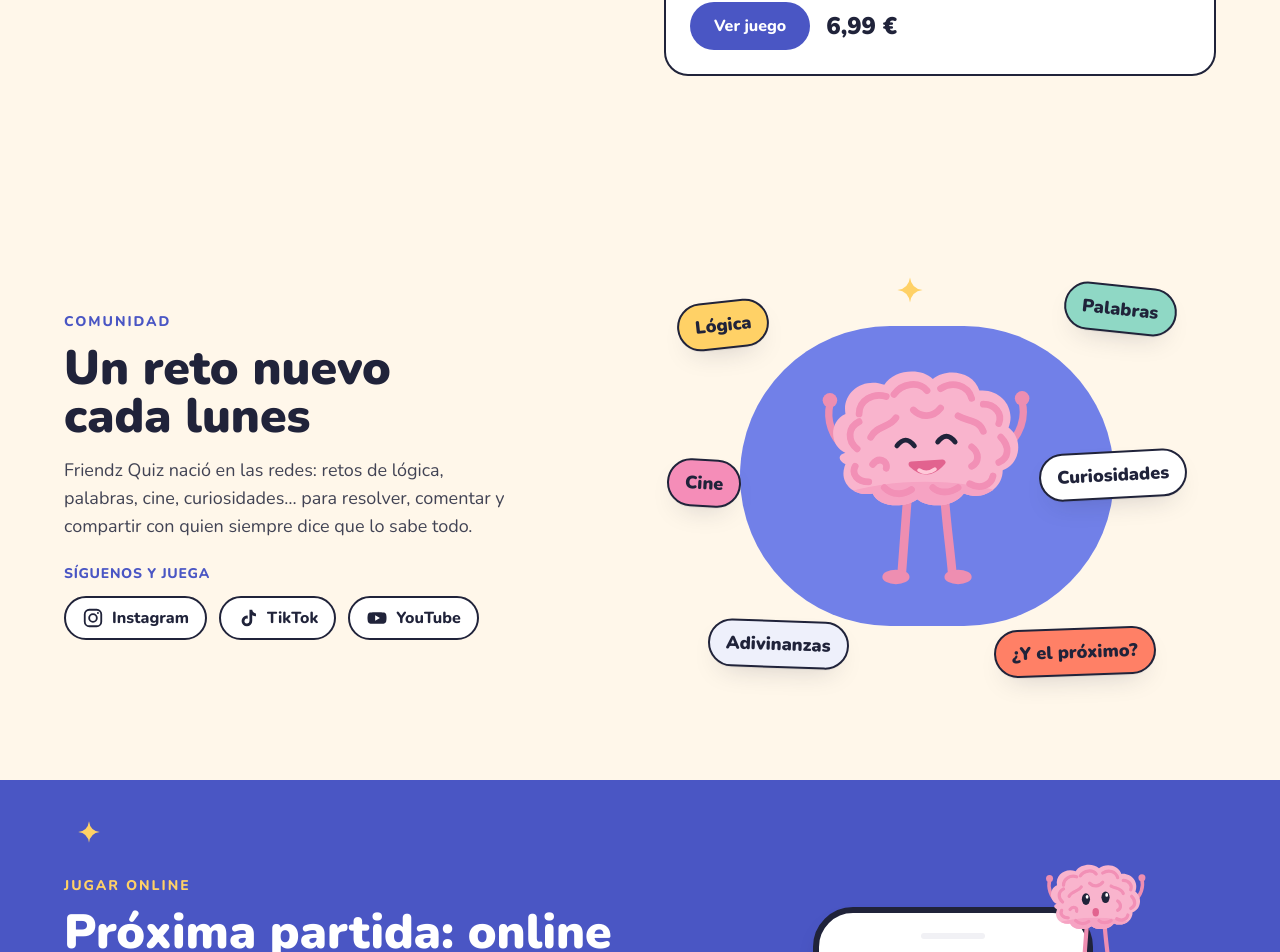
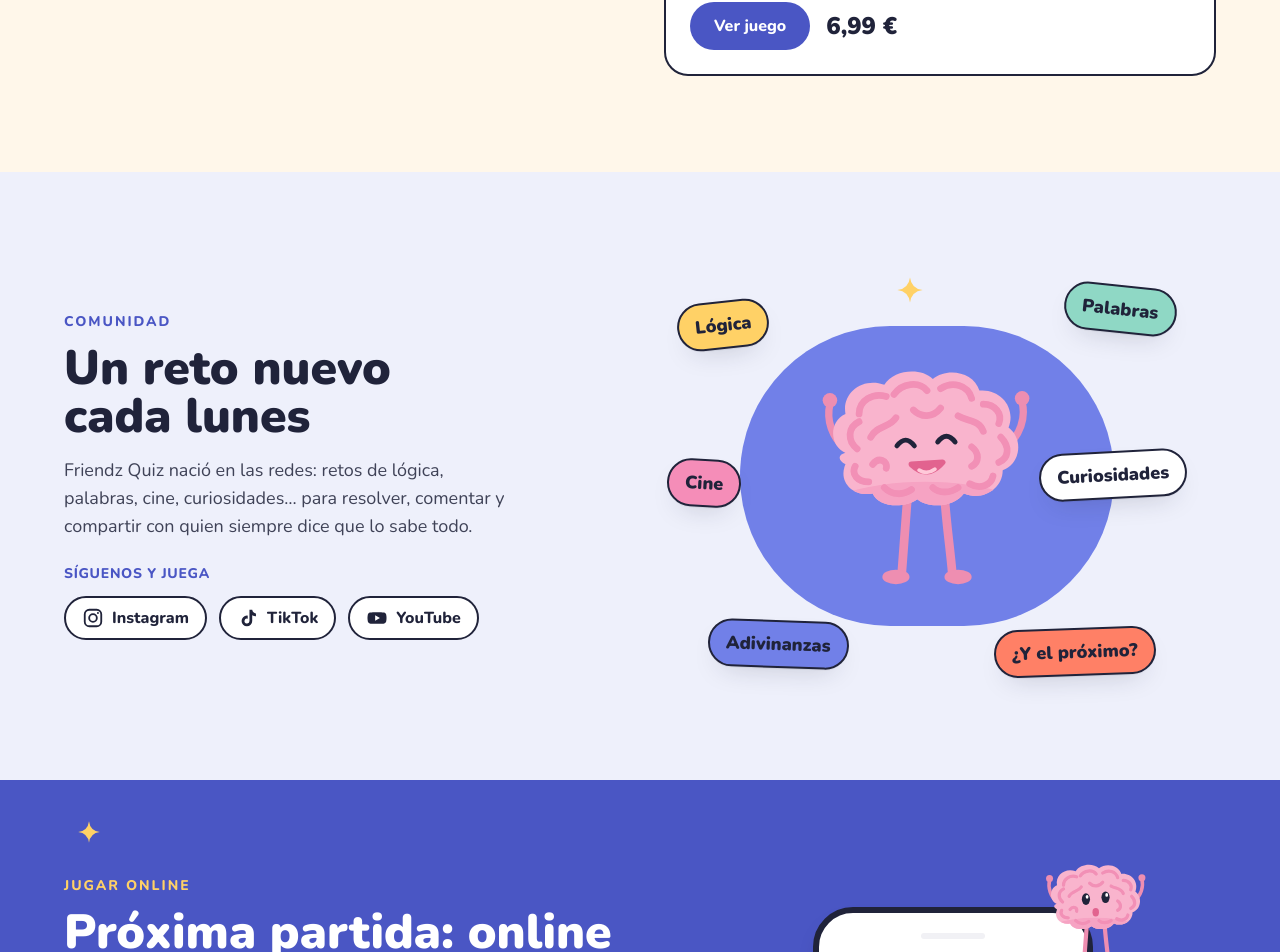
Before and after one commit to friendzquiz/friendz-quiz, a Next.js app: page / in a window 1280 px wide. Shown: the part 2327-3279 px from the top of the page. Built offline with nearby package versions, Linux system fonts and the light colour scheme.

Commit message:
Comunidad con fondo lavanda
Co-Authored-By: Claude Opus 5.5 <noreply@anthropic.com>
Claude-Session: https://claude.ai/code/session_014wCW8rFPTiFd5JJUdUp8YH

```diff
--- a/components/home/Community.tsx
+++ b/components/home/Community.tsx
@@ -12,7 +12,7 @@ const topics = [
   { label: "Palabras", tone: "bg-mint", pos: "right-[2%] top-[4%] rotate-6" },
   { label: "Cine", tone: "bg-pink", pos: "left-[0%] top-[46%] rotate-3" },
   { label: "Curiosidades", tone: "bg-white", pos: "right-[0%] top-[44%] -rotate-3" },
-  { label: "Adivinanzas", tone: "bg-lavender", pos: "left-[8%] bottom-[4%] rotate-2" },
+  { label: "Adivinanzas", tone: "bg-blue", pos: "left-[8%] bottom-[4%] rotate-2" },
   { label: "¿Y el próximo?", tone: "bg-coral", pos: "right-[6%] bottom-[2%] -rotate-2" },
 ];
 
@@ -54,7 +54,7 @@ function TopicsAroundCerebrito() {
 /** Comunidad: retos semanales y todas las redes. Sin incrustar feeds (evita cookies de terceros). */
 export function Community() {
   return (
-    <Section labelledBy="comunidad-title">
+    <Section labelledBy="comunidad-title" className="bg-lavender">
       <div className="grid items-center gap-12 lg:grid-cols-[1fr_1.1fr]">
         <div>
           <Eyebrow className="text-indigo">Comunidad</Eyebrow>
```
